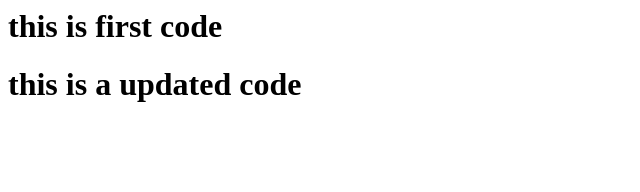
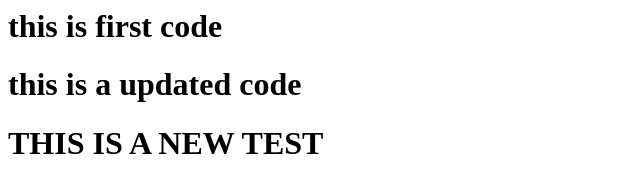
Before and after one commit to Adityapatil9391/git-intro-319, a plain HTML site: page index.html in a window 1280 px wide. Shown: the whole page, without its empty margins (0-640 px from the left). Drawn offline with Linux system fonts and the light colour scheme.

Commit message:
new test

```diff
--- a/index.html
+++ b/index.html
@@ -2,3 +2,6 @@
 
 
 <h1>this is a updated code</h1>
+
+
+<h1>THIS IS A NEW TEST</h1>
```
Also changed, not shown: about.html (+5 -0 lines), contact.html (+4 -0 lines).
